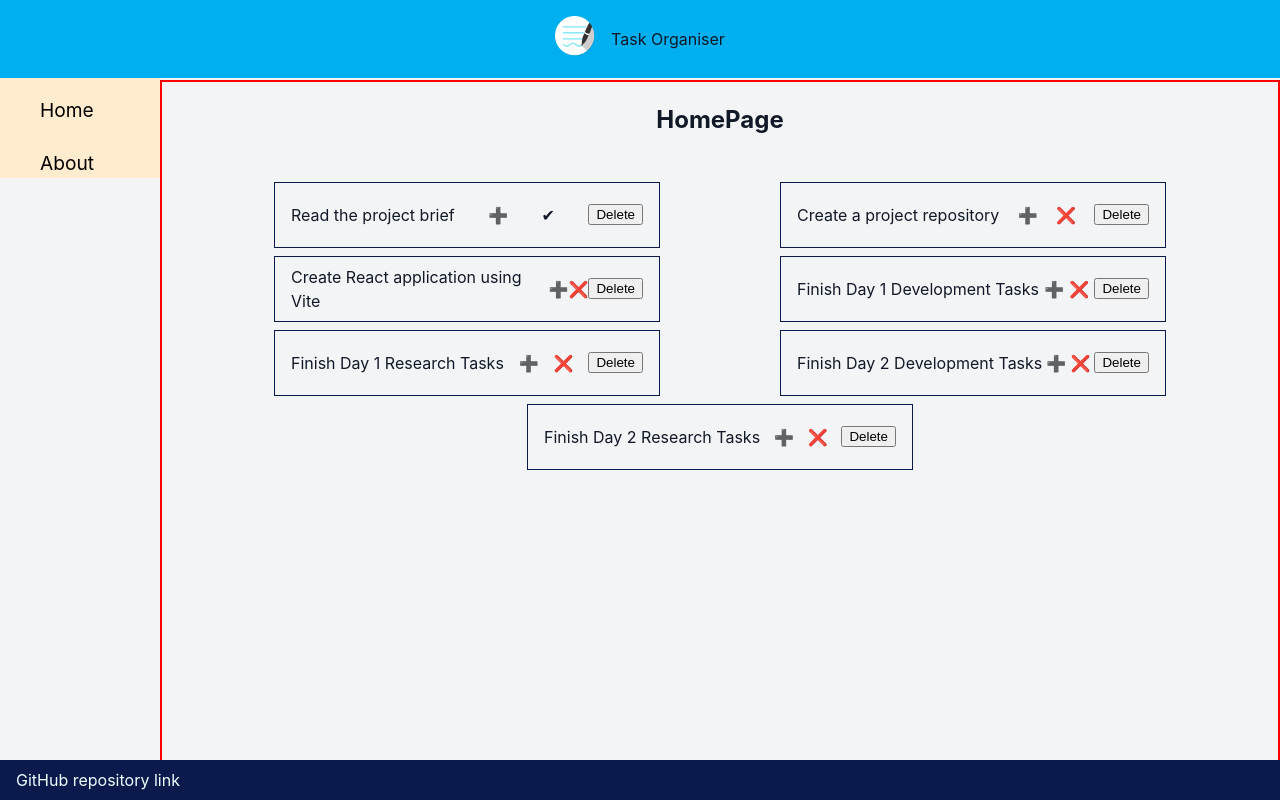
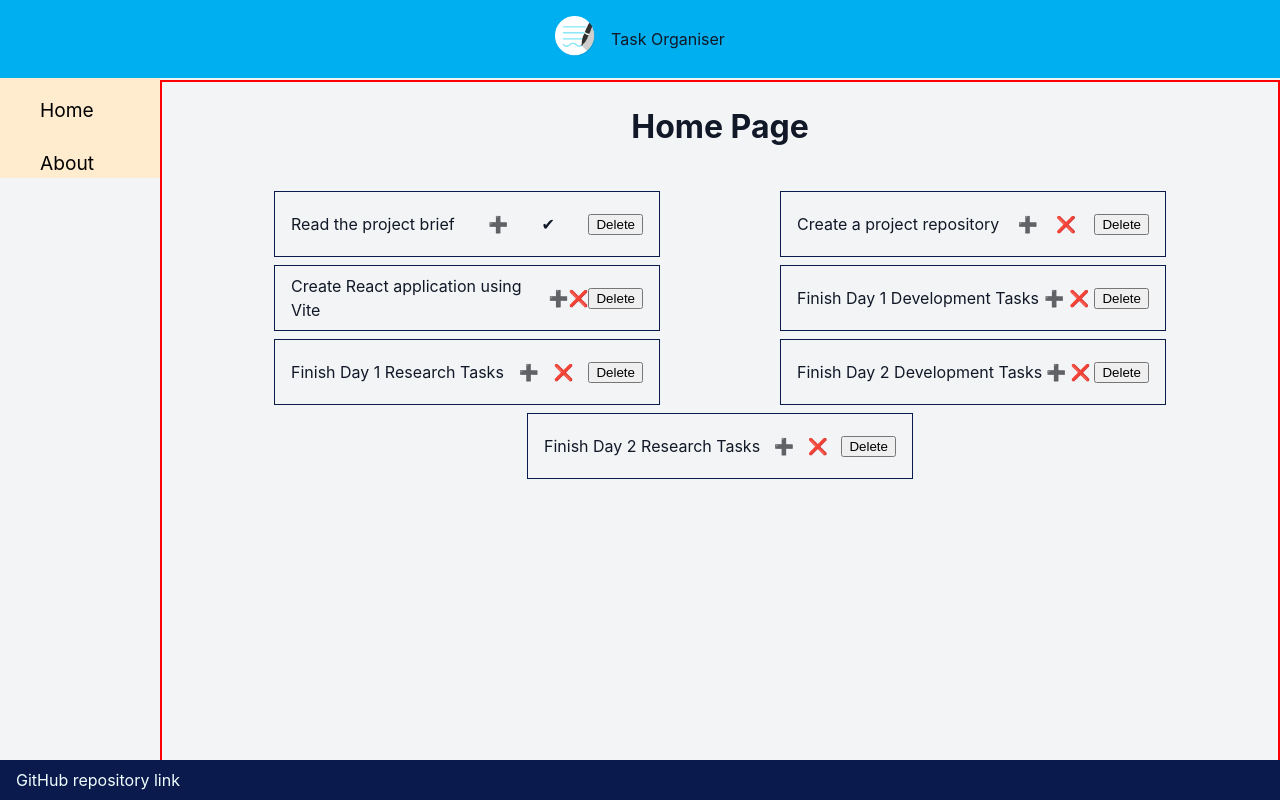
Before and after one commit to mbCeli/to-do-app, a React (Vite) app in the folder mini-project-react-app/: page / in a window 1280 px wide. Built offline with nearby package versions, Linux system fonts and the light colour scheme.

Commit message:
not found page modified

```diff
--- a/mini-project-react-app/src/App.css
+++ b/mini-project-react-app/src/App.css
@@ -56,22 +56,36 @@ aside a {
   height: 85vh;
   border: 2px solid red;
   margin: 5em 0 0 10em;
-}
-
-.home-page {
-  /* width: 87%; */
-  /* height: 85vh;
-  border: 2px solid red;
-  margin: 5em 0 0 10em; */
   display: flex;
   flex-direction: column;
   align-items: center;
-  /* position: absolute;
+}
+
+/* .home-page {
+  width: 87%;
+  height: 85vh;
+  border: 2px solid red;
+  margin: 5em 0 0 10em;
+  display: flex;
+  flex-direction: column;
+  align-items: center;
+  position: absolute;
   top: 5em;
   left: 12%;
-  z-index: 6; */
-}
+  z-index: 6;
+} */
 
+/* .to-do-details {
+  width: 87%;
+  height: 85vh;
+  border: 2px solid red;
+  display: flex;
+  flex-direction: column;
+  align-items: center;
+  position: absolute;
+  top: 5em;
+  left: 12%;
+} */
 
 .to-do-list {
   display: flex;
@@ -92,18 +106,6 @@ aside a {
   height: 3em;
 }
 
-.to-do-details {
-  /* width: 87%;
-  height: 85vh;
-  border: 2px solid red; */
-  display: flex;
-  flex-direction: column;
-  align-items: center;
-  /* position: absolute;
-  top: 5em;
-  left: 12%; */
-}
-
 .footer {
   position: fixed;
   bottom: 0;
--- a/mini-project-react-app/src/components/ToDoList.jsx
+++ b/mini-project-react-app/src/components/ToDoList.jsx
@@ -1,7 +1,6 @@
 import { useState } from "react";
 import ToDoTasks from "../assets/to-dos.json";
 import ToDoListCard from "./ToDoListCard";
-import { Link } from "react-router-dom";
 
 export default function ToDoList() {
   const [toDos, setToDo] = useState(ToDoTasks);
--- a/mini-project-react-app/src/index.css
+++ b/mini-project-react-app/src/index.css
@@ -24,6 +24,7 @@ h1 {
   font-size: 2rem;
   font-weight: 700;
   margin-bottom: 16px;
+  text-align: center;
 }
 
 /* a { VER SI ES NECESARIO (COHORT-TOOLS)
--- a/mini-project-react-app/src/pages/HomePage.jsx
+++ b/mini-project-react-app/src/pages/HomePage.jsx
@@ -3,7 +3,7 @@ import ToDoList from "../components/ToDoList";
 export default function HomePage() {
   return (
     <div className="home-page">
-      <h2>HomePage</h2>
+      <h1>Home Page</h1>
       <br />
 
       <ToDoList />
--- a/mini-project-react-app/src/pages/NotFoundPage.jsx
+++ b/mini-project-react-app/src/pages/NotFoundPage.jsx
@@ -1,5 +1,11 @@
+const imgURL =
+  "https://external-content.duckduckgo.com/iu/?u=https%3A%2F%2Fmedia1.tenor.com%2Fimages%2Fa45e05cae2a06e6edb9a0d2d6ed632bb%2Ftenor.gif%3Fitemid%3D12587594&f=1&nofb=1&ipt=15d6a7b9402e087ba00ad0ef3b162d0ff4837daac7a39dac05f026976c5d7675&ipo=images";
+
 export default function NotFoundPage() {
   return (
-    <div>NotFoundPage</div>
+    <div>
+      <h1>404</h1>
+      <img src={imgURL} alt="404 error gif" />
+    </div>
   )
 }
```
